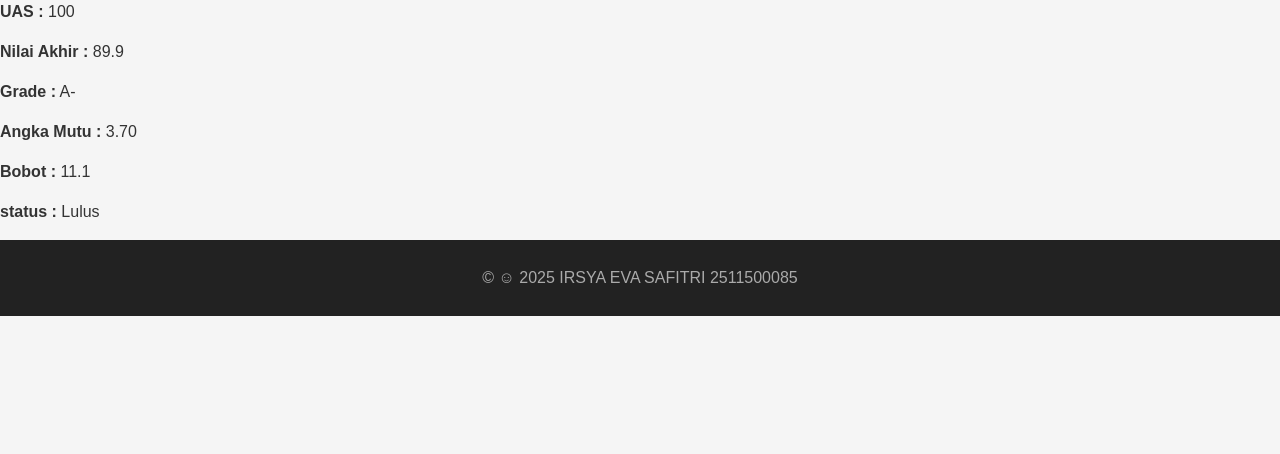
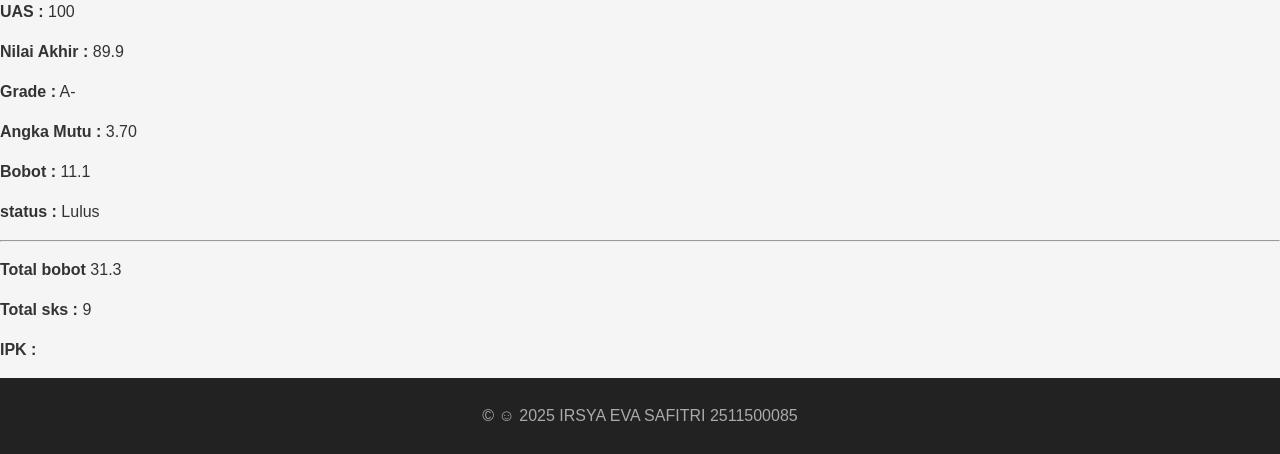
Before and after one commit to 2511500085-dev/2511500085-PWD-GB1J-25260, a PHP site: page /pertemuan-06/index.php in a window 1280 px wide. Shown: the part 2620-3074 px from the top of the page. Before the commit the page ends 2936 px from the top, so only its background shows below. Run offline with PHP 8.4, Linux system fonts and the light colour scheme.

Commit message:
menambahkan section id=ipk

```diff
--- a/pertemuan-06/index.php
+++ b/pertemuan-06/index.php
@@ -159,8 +159,8 @@
             $status4 = "-";
             $status5 = "Lulus";
 
-            $totalBobot = "";
-            $totalSKS = "";
+            $totalBobot = $bobot1 + $bobot2 + $bobot5;
+            $totalSKS = $sksMatkul1 + $sksMatkul2 + $sksMatkul5;
             $IPK = "";
 
             ?>
@@ -239,6 +239,14 @@
              <p><strong> status :</strong>
              <?php echo $status5 ?></p>
 
+             <hr>
+
+             <p><strong> Total bobot </strong>
+             <?php echo $totalBobot ?></p>
+             <p><strong> Total sks :</strong>
+             <?php echo $totalSKS ?></p>
+             <p><strong> IPK :</strong>
+             <?php echo $IPK ?>
 
     </section>
     </main>
```
